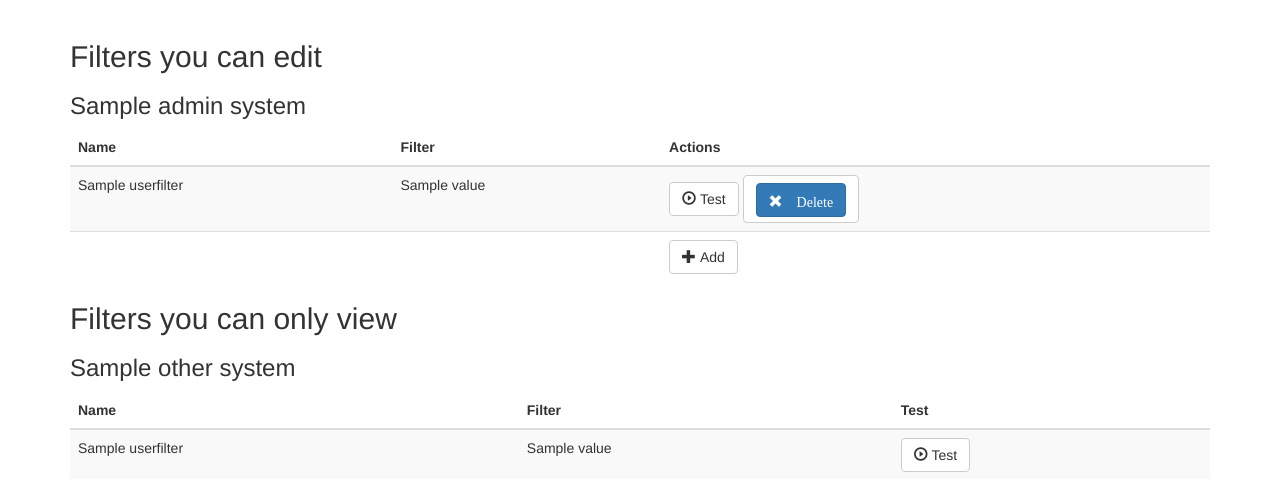
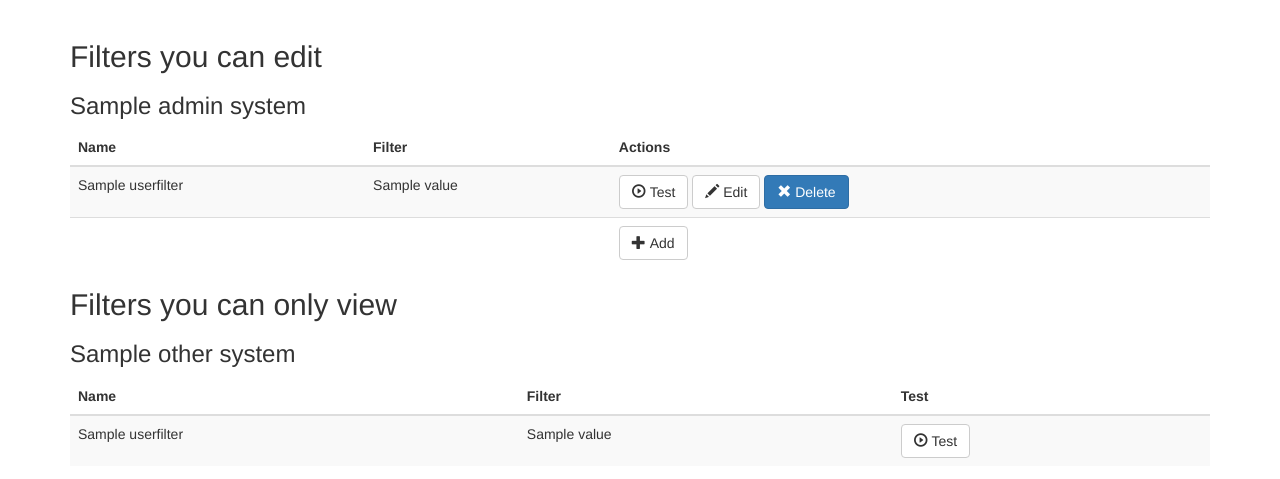
Before and after one commit to tkw1536/jay, a Django app: template templates/filters/filter_forest.html in a window 1280 px wide. Shown: the part 51-530 px from the top of the page. Run offline with Django 3.2, Linux system fonts and the light colour scheme; the template is opened without the code that fills it: most values are stand-ins (such as "Sample title", 1, 10 or a date in 2020); parts of the project's set-up code (start-up, migrations or seed data) failed here and were passed over; some libraries are stand-ins or nearby versions.

Commit message:
More template errors

```diff
--- a/templates/filters/filter_forest.html
+++ b/templates/filters/filter_forest.html
@@ -37,7 +37,7 @@
                 </td>
                 <td>
                   <a href="{% url 'filters:test' filter_id=f.id %}" class="btn btn-default"><span class="glyphicon glyphicon-play-circle"></span>&nbsp;Test</a>
-                  <a href="{% url 'filters:edit' filter_id=f.id %}" class="btn btn-default"><span class="glyphicon glyphicon-pencil></span>&nbsp;Edit</a>
+                  <a href="{% url 'filters:edit' filter_id=f.id %}" class="btn btn-default"><span class="glyphicon glyphicon-pencil"></span>&nbsp;Edit</a>
                   <form action="{% url 'filters:delete' filter_id=f.id %}" method="post" class="form-inline" style="display:inline; ">
                     {% csrf_token %}
                     <button type="submit" class="btn btn-danger"><span class="glyphicon glyphicon-remove"></span>&nbsp;Delete</button>
```
